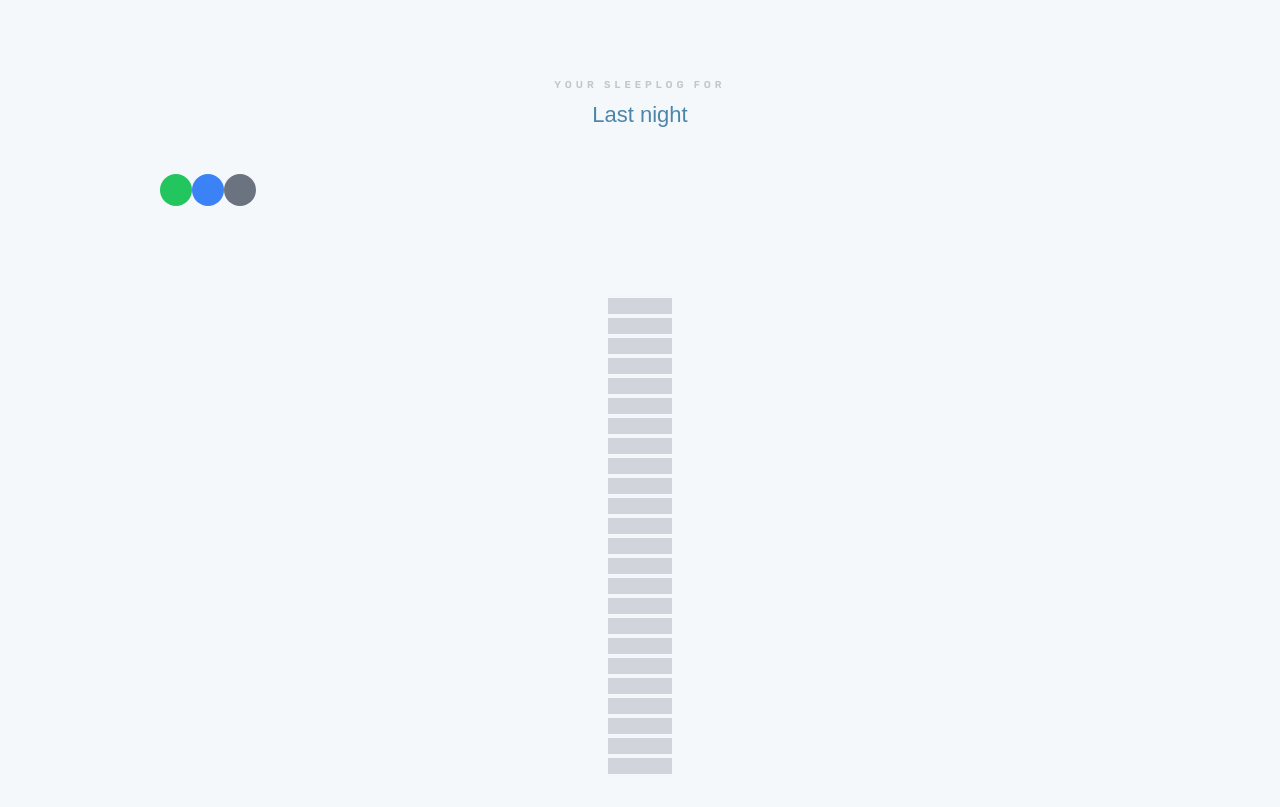
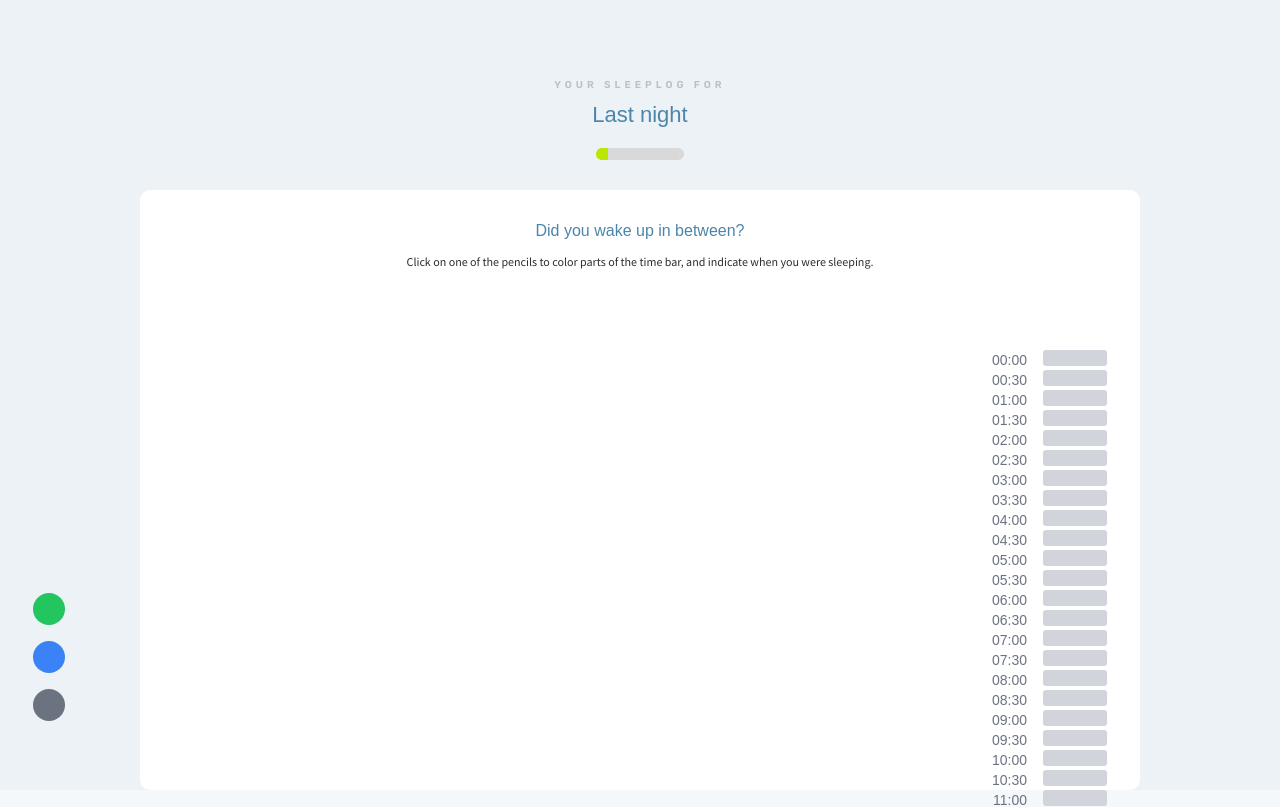
Before and after one commit to adevcorps/time-log-app, a Next.js app: page / in a window 1280 px wide. Shown: the top 807 px of the page. Built offline with nearby package versions, Linux system fonts and the light colour scheme; a web font is replaced by a local one.

Commit message:
Basic completed

```diff
--- a/app/globals.css
+++ b/app/globals.css
@@ -23,15 +23,24 @@
   src: url('/fonts/Rubik-SemiBold.woff2') format('woff2');
 }
 
+@font-face {
+  font-family: 'Source Sans Pro';
+  font-style: normal;
+  font-weight: 400; /* Regular */
+  src: url('/fonts/SourceSansPro-Regular.woff2') format('woff2');
+}
+
+
+
 
 :root {
-  --background: rgba(75, 134, 170, 0.05);
+  --background: #4B86AA0D;
   --foreground: rgba(44, 44, 44, 1);
 }
 
 @media (prefers-color-scheme: dark) {
   :root {
-    --background: rgba(75, 134, 170, 0.05);
+    --background: #4B86AA0D;
     --foreground: rgba(44, 44, 44, 1);
   }
 }
--- a/app/page.js
+++ b/app/page.js
@@ -1,48 +1,74 @@
-'use client'
+'use client';
 
+import { useState, useRef } from "react";
 import Image from "next/image";
-import { useState } from "react";
+import progressImg from './images/progress.png';
 
 export default function Home() {
   const [activeColor, setActiveColor] = useState("#22c55e"); // Default green
   const [isDragging, setIsDragging] = useState(false); // Track dragging state
-  const loggerPieces = new Array(24).fill(null); // 24 pieces for example
+  const [loggerPieces, setLoggerPieces] = useState(new Array(144).fill("#ccc")); // Initial colors for logger pieces
+
+  const logPanRef = useRef(null);
 
   const handleMouseDown = (index) => {
     setIsDragging(true);
-    changeColor(index);
+    if (logPanRef.current) {
+      document.body.style.overflow = "hidden";
+      logPanRef.current.style.overflowY = "hidden"; // Disable vertical scroll for the log pan
+    }
+    changeColor(index); // Change color of the logger piece
+  };
+
+  const handleMouseEnter = (index) => {
+    if (isDragging) {
+      changeColor(index); // Change color while dragging
+    }
   };
 
   const handleMouseUp = () => {
     setIsDragging(false);
-  };
-
-  const handleMouseEnter = (index) => {
-    if (isDragging) {
-      changeColor(index);
+    if (logPanRef.current) {
+      document.body.style.overflow = "";
+      logPanRef.current.style.overflowY = "scroll"; // Re-enable vertical scroll for the log pan
     }
   };
 
   const changeColor = (index) => {
-    const piece = document.getElementById(`logger-piece-${index}`);
-    if (piece) {
-      piece.style.backgroundColor = activeColor;
+    const loggerPiece = document.getElementById(`logger-piece-${index}`);
+    if (loggerPiece) {
+      loggerPiece.style.backgroundColor = activeColor;
     }
   };
 
+
+  const timeLabels = Array.from(
+    { length: 49 },
+    (_, i) => `${String(Math.floor(i / 2)).padStart(2, "0")}:${i % 2 === 0 ? "00" : "30"}`
+  );
+
   return (
-    <div className="w-full bg-[rgba(75, 134, 170, 0.05)]">
-      <div className="container py-[80px]	px-3 max-w-5xl text-center mx-auto bg-[rgba(75, 134, 170, 0.05)]">
-        <p className="font-rubik font-[600] text-[#00000033] text-[10px] leading-[11.85px] tracking-[0.25rem] mb-[10px]">YOUR SLEEPLOG FOR</p>
-        <p className="font-rubik font-[500] text-[#4B86AA] text-[22px] leading-[26.07px] mb-[10px]">Last night</p>
-
+    <div className="w-full bg-[#4B86AA0D]">
+      <div className="container pt-[80px] px-3 max-w-5xl text-center mx-auto bg-[rgba(75, 134, 170, 0.05)]">
+        <p className="font-rubik font-[600] text-[#00000033] text-[10px] leading-[11.85px] tracking-[0.25rem] mb-[10px]">
+          YOUR SLEEPLOG FOR
+        </p>
+        <p className="font-rubik font-[500] text-[#4B86AA] text-[22px] leading-[26.07px] mb-[10px]">
+          Last night
+        </p>
+        <div className="w-full flex justify-center items-center py-[10px] mb-[20px]">
+          <Image src={progressImg} alt="Progress image" width={88} height={12} />
+        </div>
+        <div className="w-full bg-[#FFFFFF] h-[600px] rounded-[10px] px-[33px] py-[28.4px]">
+          <p className="font-rubik font-[500] text-[#4B86AA] text-[16px] leading-[26.07px] mb-[10px]">Did you wake up in between?</p>
+          <p className="font-sourceSans font-[500] text-[12px] leading-[15.6px] mb-[80px]">Click on one of the pencils to color parts of the time bar, and indicate when you were sleeping.</p>
+          <div id="log-pan" className="h-[400px]" ref={logPanRef}>
             <div
-          className="relative min-h-screen  flex items-center justify-center"
-          onMouseUp={handleMouseUp} // Stop dragging when mouse is released
-          onTouchEnd={handleMouseUp} // Stop dragging for touch
+              className="min-h-screen  flex items-center justify-end"
+              onMouseUp={handleMouseUp}
+              onTouchEnd={handleMouseUp}
             >
-          {/* Fixed Pencil Selector */}
-          <div className="absolute top-5 left-5 space-y-4">
+              <div className="absolute left-[33px] bottom-[79px] flex flex-col space-y-4 ">
                 <button
                   className="w-8 h-8 bg-green-500 rounded-full"
                   onClick={() => setActiveColor("#22c55e")}
@@ -56,17 +82,23 @@ export default function Home() {
                   onClick={() => setActiveColor("#6b7280")}
                 />
               </div>
-
-          {/* Time Logger Bar */}
+              <div className="flex items-start">
+                <div className="flex flex-col items-end pr-4" style={{ height: `calc(3 * 1rem + 2 * 0.335rem)` }}>
+                  {timeLabels.map((time, index) => (
+                    <div key={index} className="text-sm text-gray-500" style={{ height: `calc(3 * 1rem + 2 * 0.335rem)` }}>
+                      {time}
+                    </div>
+                  ))}
+                </div>
                 <div className="flex flex-col items-center">
                   {loggerPieces.map((_, index) => (
                     <div
                       key={index}
                       id={`logger-piece-${index}`}
-                className="w-16 h-4 bg-gray-300 mb-1 cursor-pointer"
-                onMouseDown={() => handleMouseDown(index)} // Start dragging
-                onMouseEnter={() => handleMouseEnter(index)} // Change color while dragging
-                onTouchStart={() => handleMouseDown(index)} // Touch support
+                      className="w-16 h-4 bg-gray-300 mb-1 cursor-pointer rounded-[3px]"
+                      onMouseDown={() => handleMouseDown(index)}
+                      onMouseEnter={() => handleMouseEnter(index)}
+                      onTouchStart={() => handleMouseDown(index)}
                       onTouchMove={(e) => {
                         const element = document.elementFromPoint(
                           e.touches[0].clientX,
@@ -76,12 +108,15 @@ export default function Home() {
                           const touchIndex = parseInt(element.id.split("-").pop());
                           handleMouseEnter(touchIndex);
                         }
-                }} // Change color for touch drag
+                      }}
                     />
                   ))}
                 </div>
               </div>
             </div>
           </div>
+        </div>
+      </div>
+    </div>
   );
 }
--- a/tailwind.config.js
+++ b/tailwind.config.js
@@ -13,6 +13,7 @@ module.exports = {
       },
       fontFamily: {
         rubik: ['Rubik', 'sans-serif'],
+        sourceSans: ['Source Sans Pro', 'sans-serif'],
       },
     },
   },
```
Also changed, not shown: app/images/progress.png (added), public/images/progress.png (added). Lines whose indentation alone changed are shown as unchanged.
